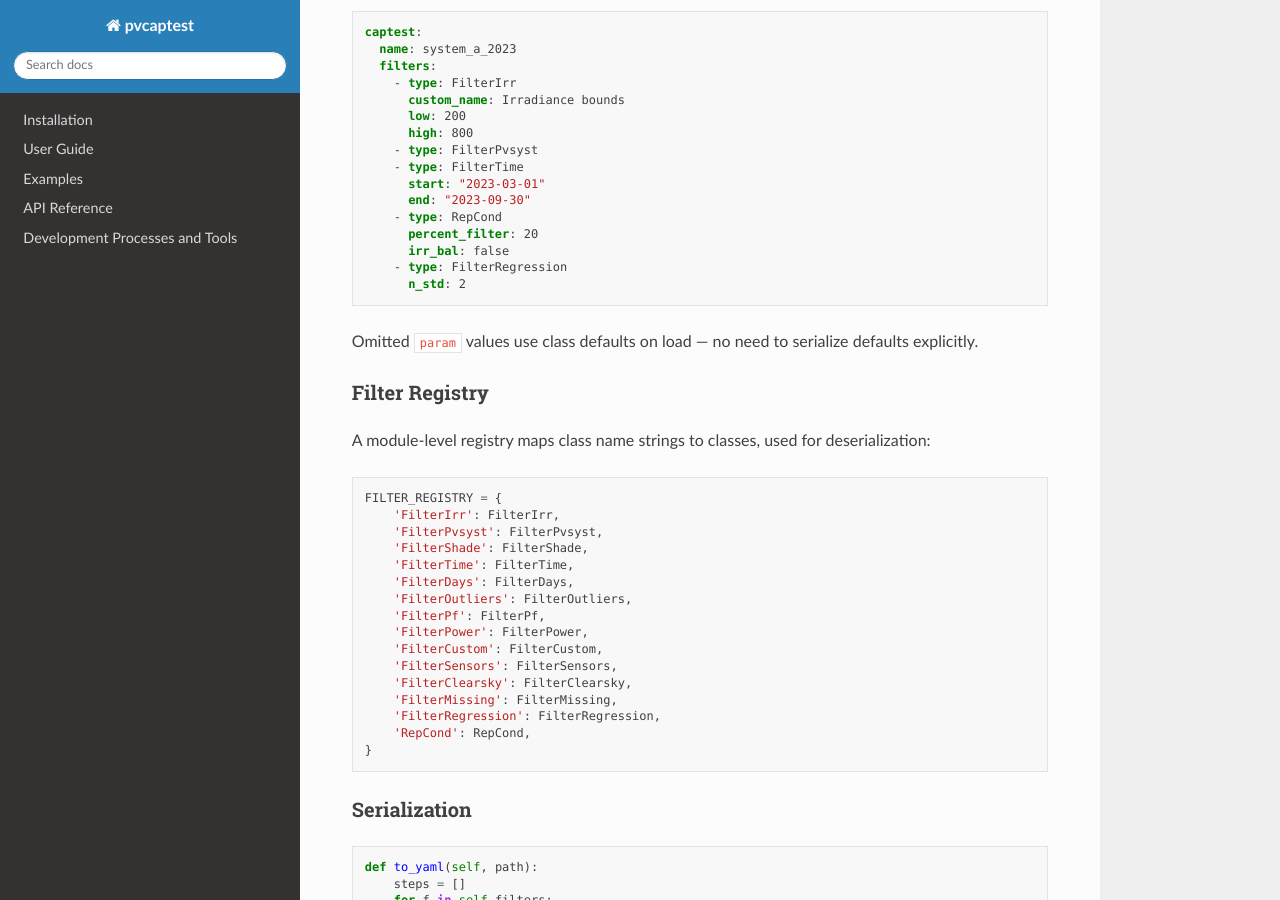
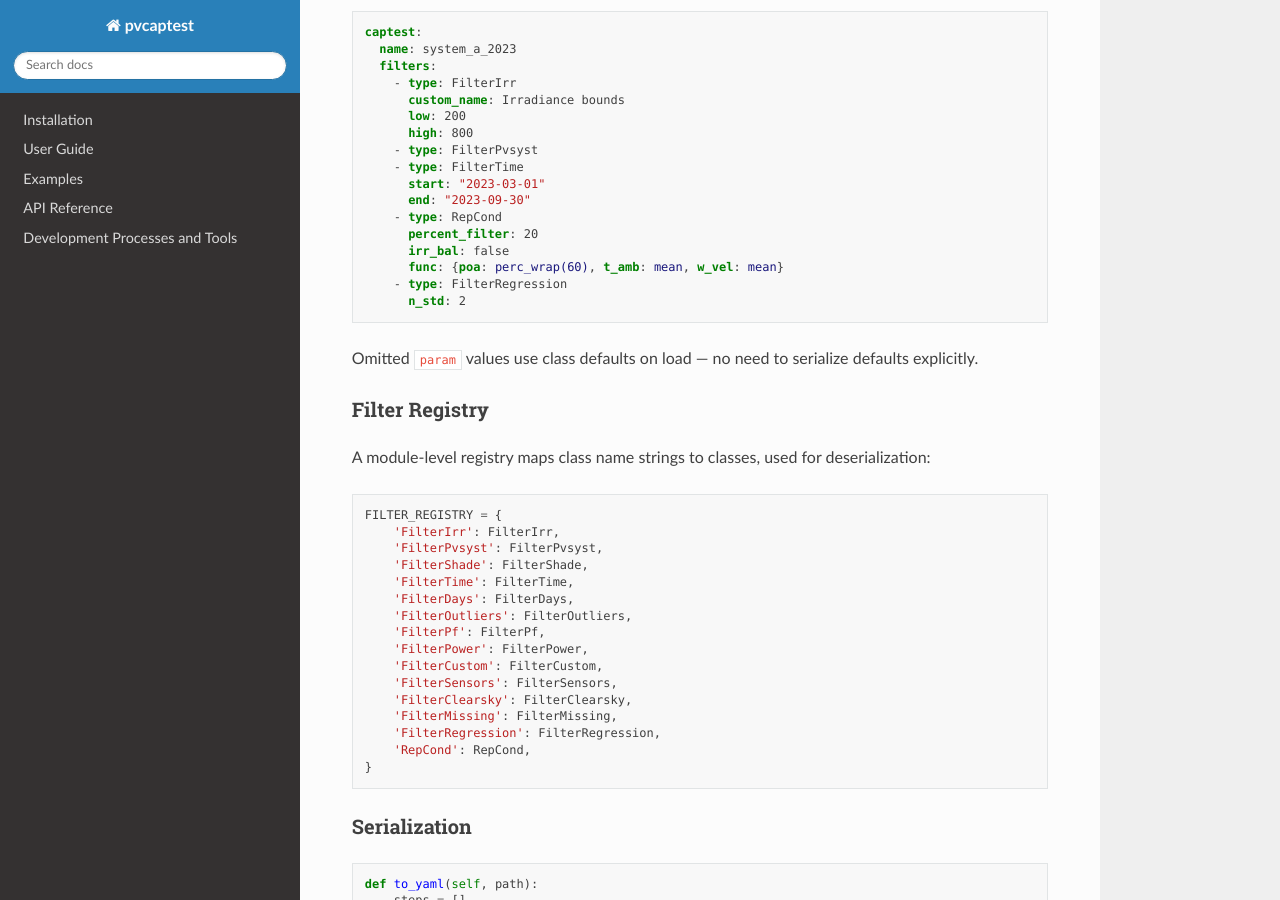
Before and after one commit to pvcaptest/pvcaptest, a Sphinx documentation site: the page built from docs/superpowers/specs/2026-04-03-filter-class-refactor-design.md, in a window 1280 px wide and 900 px high, scrolled down 13727 px. Built offline with Sphinx 7.4.7 and the Read the Docs theme 3.1.0, drawn with Linux system fonts in a browser that asks for light colours; pages that are not in the unit, such as notebooks, are missing from menus.

Commit message:
docs: add func dict to RepCond YAML example (review #92)
Demonstrates the callable-serialization contract from the func note: the
RepCond round-trip example now shows a perc_wrap(60) entry alongside plain
'mean' string values.

Co-Authored-By: Claude Opus 4.8 <noreply@anthropic.com>

````diff
--- a/docs/superpowers/specs/2026-04-03-filter-class-refactor-design.md
+++ b/docs/superpowers/specs/2026-04-03-filter-class-refactor-design.md
@@ -507,6 +507,7 @@ captest:
     - type: RepCond
       percent_filter: 20
       irr_bal: false
+      func: {poa: perc_wrap(60), t_amb: mean, w_vel: mean}
     - type: FilterRegression
       n_std: 2
 ```
````
